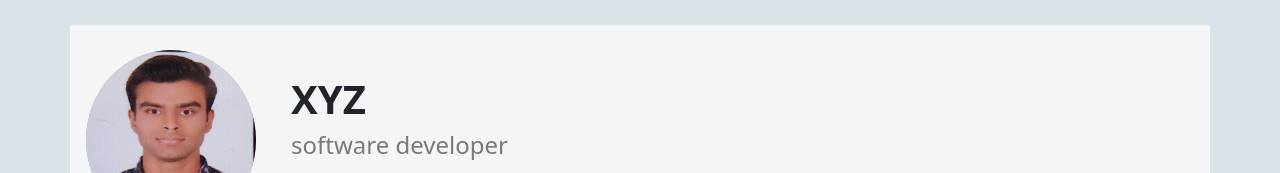
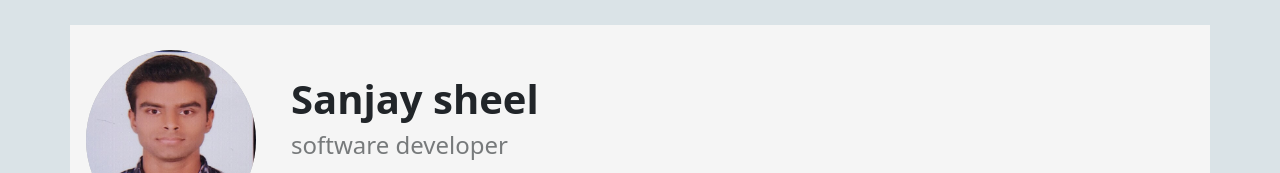
Before and after one commit to TheWorrier/myportfolio, a plain HTML site: page index.html in a window 1280 px wide. Shown: the top 173 px of the page. Drawn offline with nearby package versions, Linux system fonts and the light colour scheme.

Commit message:
name has changed

```diff
--- a/index.html
+++ b/index.html
@@ -1,7 +1,7 @@
 <html>
 
 <head>
-    <title>Sanjay Portfolio</title>
+    <title>Sanjay Sheel</title>
 
 
     <link rel="icon" type="image/png" href="./images/ernan-solozabal-fyyULra9lxE-unsplash.jpg" />
@@ -55,7 +55,7 @@
 
         </div>
         <div class="middle-front">
-            <h1><b>XYZ</b></h1>
+            <h1><b>Sanjay sheel</b></h1>
             <div>
                 <h4 class='textlight'>software developer</h4>
             </div>
```
